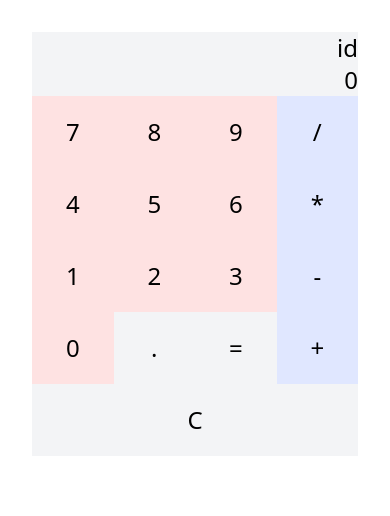
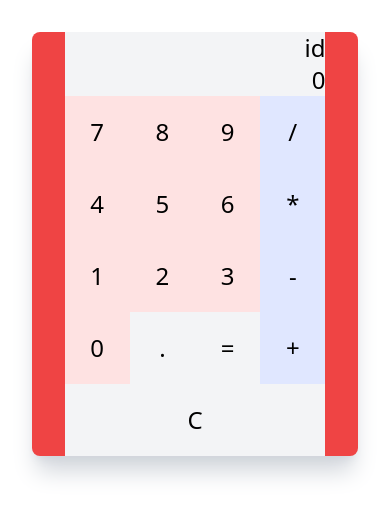
Before and after one commit to borgesmj/react-calculator, a React (Vite) app: page / in a window 390 px wide. Shown: the top 516 px of the page. Built offline with nearby package versions, Linux system fonts and the light colour scheme.

Commit message:
añadiendo detalles de interfaz

```diff
--- a/src/App.jsx
+++ b/src/App.jsx
@@ -9,7 +9,8 @@ function App() {
   const [answer, setAnswer] = useState(0)
 
   return (
-    <div className='bg-red-600 flex flex-col m-auto w-full md:w-2/5 xl:w-1/5'>
+    <div className='w-full lg:w-2/5 xl:w-1/4 bg-red-500 rounded-lg m-auto shadow-xl shadow-gray-300'>
+        <div className='flex flex-col  w-4/5  m-auto'>
             <Pantalla
                 expression={expression}
                 setExpression={setExpression}
@@ -23,6 +24,8 @@ function App() {
                 setAnser={setAnswer}
             />
         </div>
+    </div>
+
   )
 }
 
```
Lines whose indentation alone changed are shown as unchanged.
